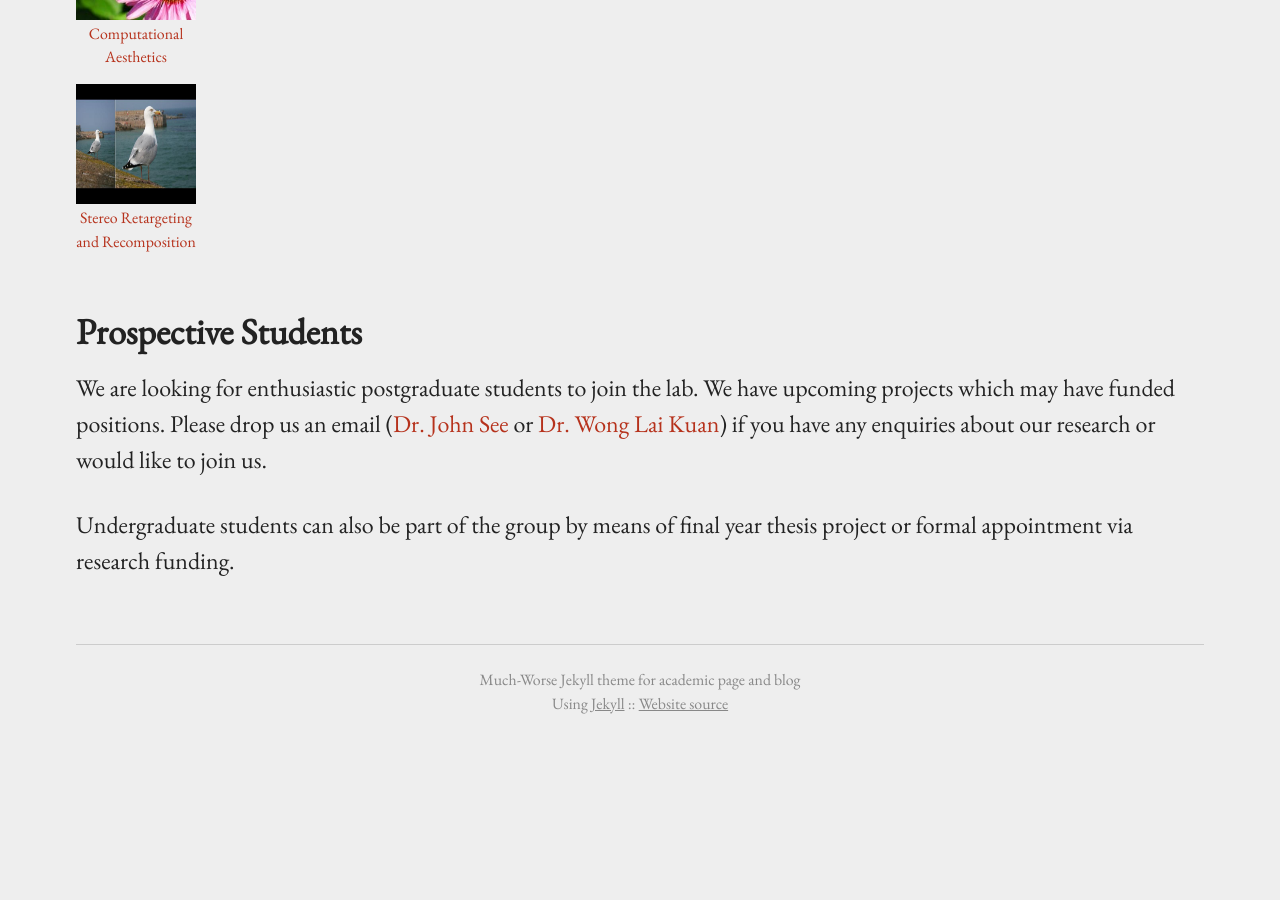
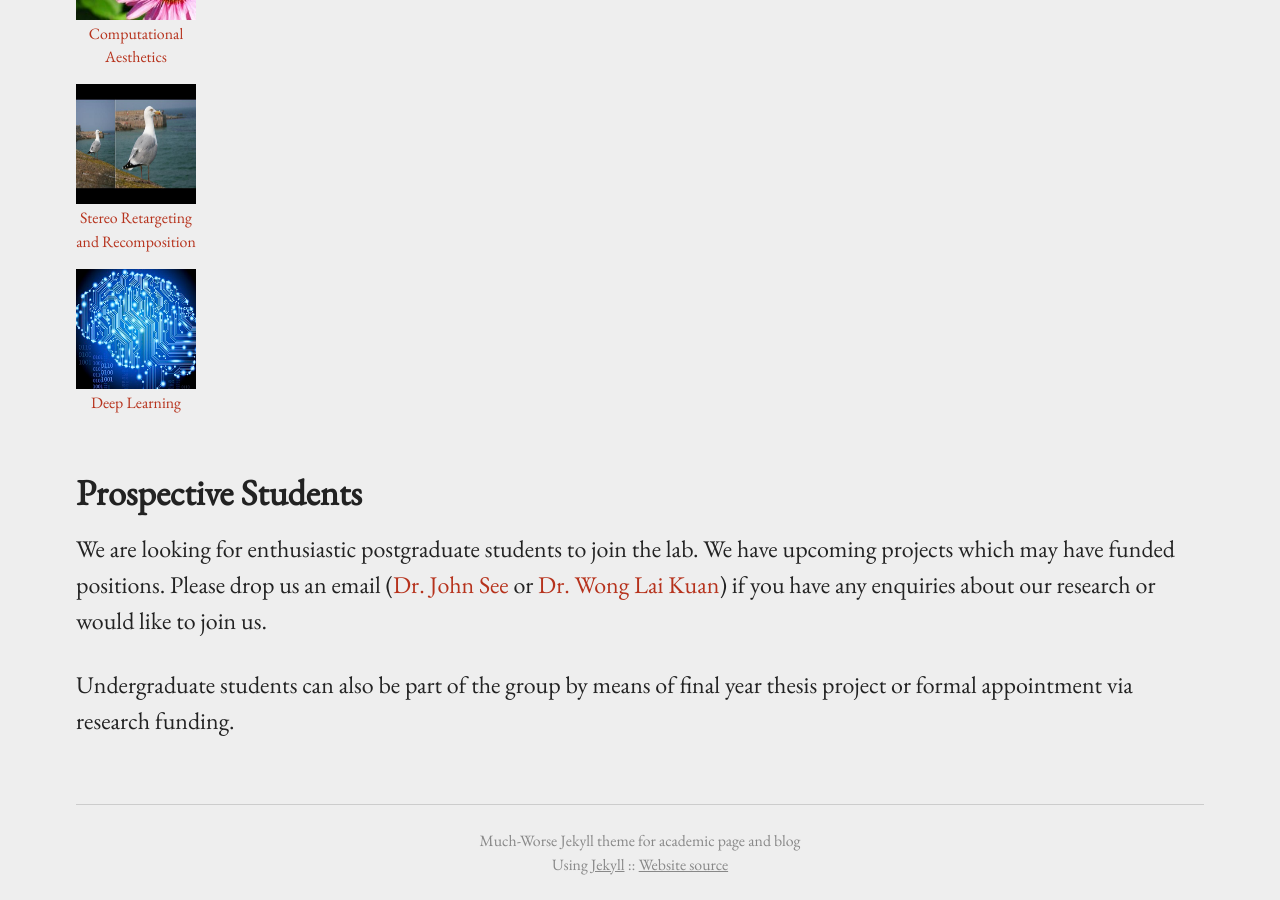
Before and after one commit to viprlab/viprlab.github.io, a Jekyll site: the page built from index.md, in a window 1280 px wide and 900 px high, scrolled down 1058 px. Built offline with Jekyll 4.4.1, drawn with Linux system fonts in a browser that asks for light colours; before the commit the page ends 1798 px from its top, so only the background shows below that.

Commit message:
add deep learning area

```diff
--- a/css/main.css
+++ b/css/main.css
@@ -195,7 +195,7 @@ ul.listing li.listing-item a { color: #b6321c; }
 
 .captioned-img img { display: block; margin: auto auto; padding: 0; border: none; }
 
-.thumbnail-block { display: inline-block; margin: 3em auto; padding: 0; border: none; vertical-align:top; }
+.thumbnail-block { display: inline-block; margin: auto 1em; padding: 0; border: none; vertical-align:top; }
 
 .aligncenter { display: block; margin-left: auto; margin-right: auto; }
 
--- a/index.md
+++ b/index.md
@@ -15,6 +15,7 @@ We work on a wide variety of research areas, particularly in the following speci
 {% include imagethumbnailblock.html url="images/surveillance.jpg" caption="Video Surveillance" width="120px" height="120px"  %}
 {% include imagethumbnailblock.html url="images/aesthetics.jpg" caption="Computational Aesthetics" width="120px" height="120px"  %}
 {% include imagethumbnailblock.html url="images/composition.jpg" caption="Stereo Retargeting and Recomposition" width="120px" height="120px"  %}
+{% include imagethumbnailblock.html url="images/deeplearningbrain.jpg" caption="Deep Learning" width="120px" height="120px"  %}
 
 
 ## Prospective Students
```
Also changed, not shown: images/deeplearningbrain.jpg (added).
